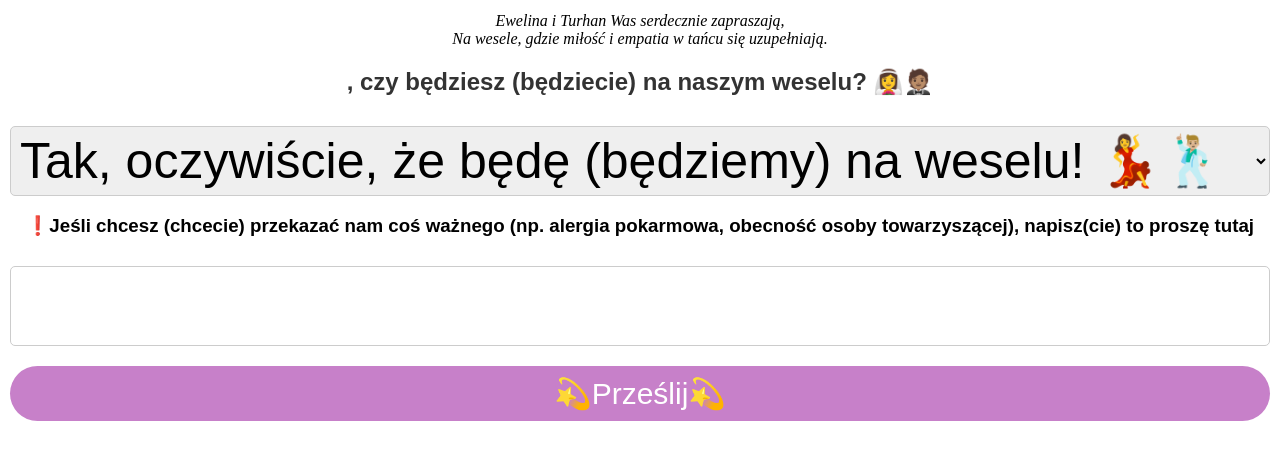
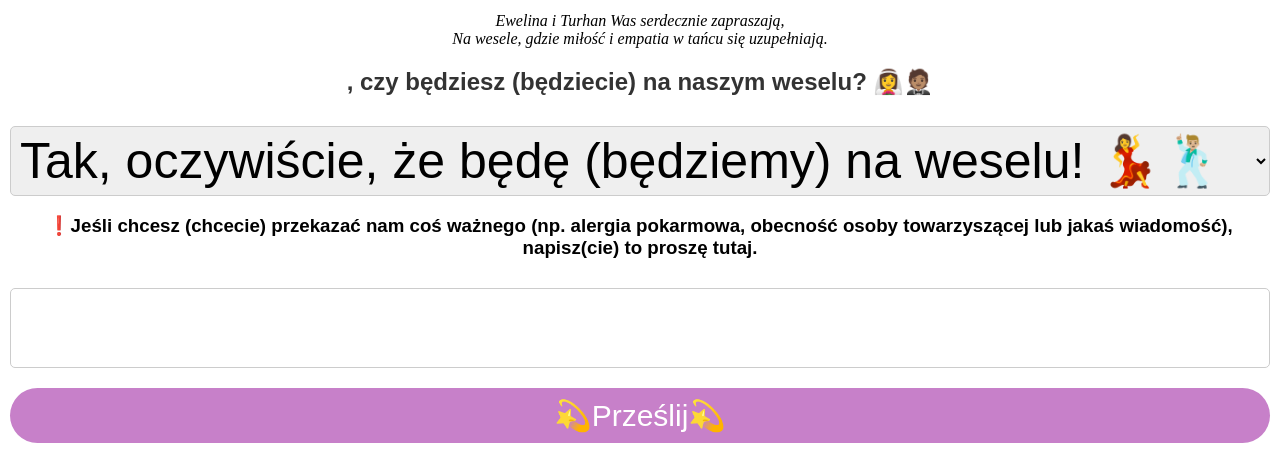
Before and after one commit to turhancan97/wedding-invitation, a Flask app: template templates/guest.html in a window 1280 px wide. Shown: the part 659-1112 px from the top of the page. Before the commit the page ends 1080 px from the top, so only its background shows below. Run offline with Flask 3, Linux system fonts and the light colour scheme; the template is opened without the code that fills it, so the values that code supplies are empty.

Commit message:
fix issues

```diff
--- a/templates/guest.html
+++ b/templates/guest.html
@@ -32,7 +32,7 @@
                 <option value="Yes">Tak, oczywiście, że będę (będziemy) na weselu! 💃🕺🏼</option>
                 <option value="No">Nie, niestety nie dam(y) rady się pojawić 😿</option>
             </select>
-            <h3>❗Jeśli chcesz (chcecie) przekazać nam coś ważnego (np. alergia pokarmowa, obecność osoby towarzyszącej), napisz(cie) to proszę tutaj</h3>
+            <h3>❗Jeśli chcesz (chcecie) przekazać nam coś ważnego (np. alergia pokarmowa, obecność osoby towarzyszącej lub jakaś wiadomość), napisz(cie) to proszę tutaj.</h3>
             <input type="text" name="{{ other_field }}" class="text-field">
             <button type="submit" class="submit-btn">💫Prześlij💫</button>
         </form>
```
